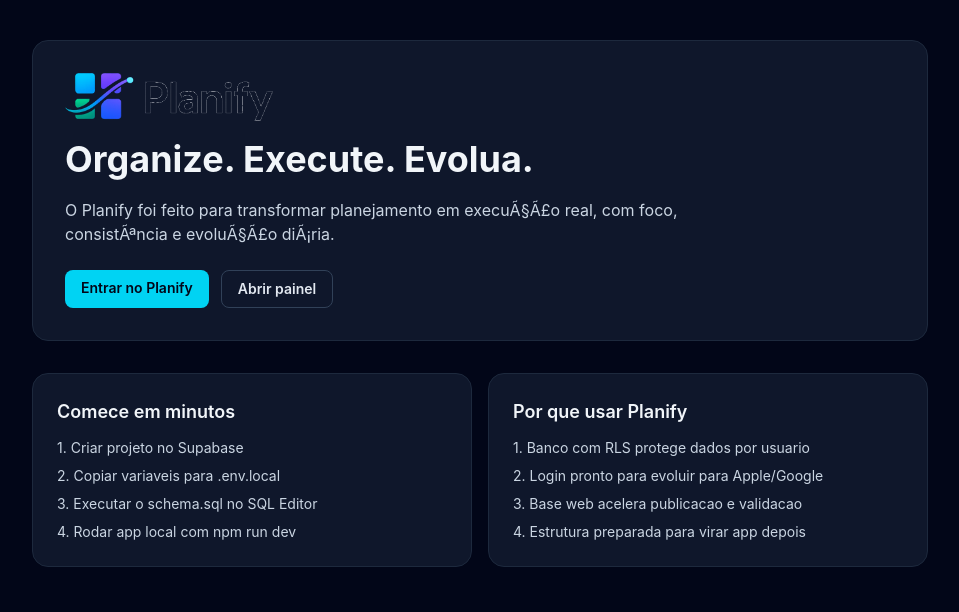
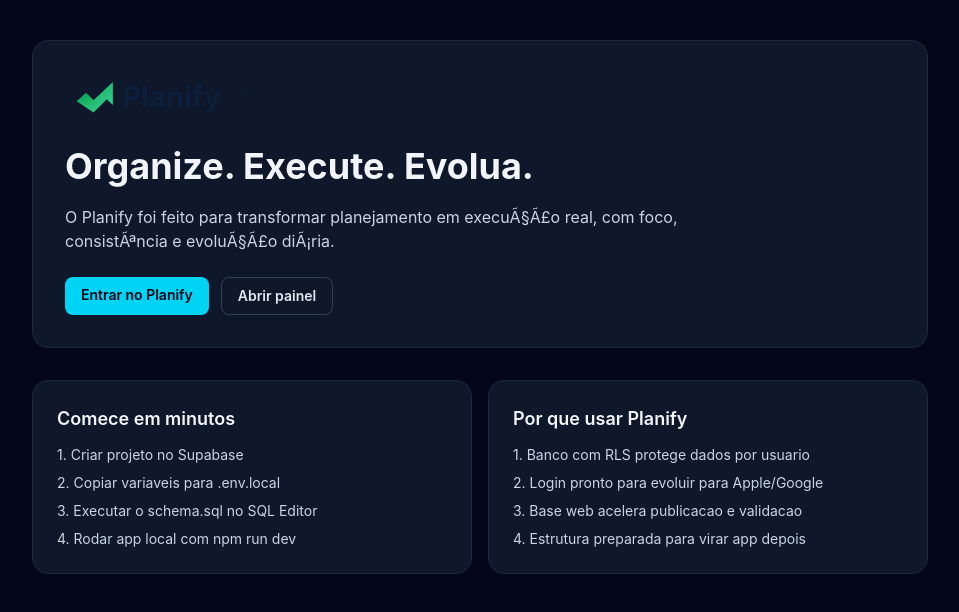
Before and after one commit to VictorZeni/planify, a Next.js app: page / in a window 1280 px wide. Shown: the top 612 px of the page, without its empty margins (160-1119 px from the left). Built offline with nearby package versions, Linux system fonts and the light colour scheme.

Commit message:
chore: apply new planify logo across app

```diff
--- a/src/app/acesso-negado/page.tsx
+++ b/src/app/acesso-negado/page.tsx
@@ -6,7 +6,7 @@
     <main className="flex min-h-screen items-center justify-center bg-slate-950 px-6 py-10 text-slate-100">
       <section className="w-full max-w-xl rounded-2xl border border-rose-500/30 bg-slate-900 p-8">
         <Image
-          src="/planify-logo.png"
+          src="/planify-logo.svg"
           alt="Planify"
           width={220}
           height={60}
--- a/src/app/auth/page.tsx
+++ b/src/app/auth/page.tsx
@@ -56,7 +56,7 @@
     <main className="min-h-screen bg-slate-950 px-6 py-10 text-slate-100">
       <div className="mx-auto w-full max-w-md rounded-2xl border border-slate-800 bg-slate-900 p-6">
         <Image
-          src="/planify-logo.png"
+          src="/planify-logo.svg"
           alt="Planify"
           width={220}
           height={60}
--- a/src/app/compra-confirmada/page.tsx
+++ b/src/app/compra-confirmada/page.tsx
@@ -6,7 +6,7 @@
     <main className="flex min-h-screen items-center justify-center bg-slate-950 px-6 py-10 text-slate-100">
       <section className="w-full max-w-2xl rounded-2xl border border-emerald-500/30 bg-slate-900 p-8">
         <Image
-          src="/planify-logo.png"
+          src="/planify-logo.svg"
           alt="Planify"
           width={220}
           height={60}
--- a/src/app/dashboard/page.tsx
+++ b/src/app/dashboard/page.tsx
@@ -204,7 +204,7 @@
         <header className="flex items-center justify-between rounded-2xl border border-white/10 bg-white/5 p-6 backdrop-blur-md">
           <div>
             <Image
-              src="/planify-logo.png"
+              src="/planify-logo.svg"
               alt="Planify"
               width={220}
               height={60}
--- a/src/app/layout.tsx
+++ b/src/app/layout.tsx
@@ -5,8 +5,8 @@
   title: "Planify",
   description: "Planify: organize, execute e evolua com foco em produtividade real.",
   icons: {
-    icon: "/planify-logo.png",
-    shortcut: "/planify-logo.png",
+    icon: "/planify-logo.svg",
+    shortcut: "/planify-logo.svg",
     apple: "/planify-logo.png",
   },
 };
--- a/src/app/pagamento/page.tsx
+++ b/src/app/pagamento/page.tsx
@@ -7,7 +7,7 @@
     <main className="flex min-h-screen items-center justify-center bg-slate-950 px-6 py-10 text-slate-100">
       <section className="w-full max-w-2xl rounded-2xl border border-white/10 bg-slate-900 p-8">
         <Image
-          src="/planify-logo.png"
+          src="/planify-logo.svg"
           alt="Planify"
           width={220}
           height={60}
--- a/src/app/page.tsx
+++ b/src/app/page.tsx
@@ -6,7 +6,7 @@
       <main className="mx-auto flex w-full max-w-4xl flex-col gap-8">
         <section className="rounded-2xl border border-slate-800 bg-slate-900 p-6 md:p-8">
           <Image
-            src="/planify-logo.png"
+            src="/planify-logo.svg"
             alt="Planify"
             width={280}
             height={80}
--- a/src/components/layout/app-sidebar.tsx
+++ b/src/components/layout/app-sidebar.tsx
@@ -105,7 +105,7 @@
     <div className="flex h-full flex-col">
       <div className="rounded-2xl border border-white/10 bg-white/5 p-3">
         <Image
-          src="/planify-logo.png"
+          src="/planify-logo.svg"
           alt="Planify"
           width={220}
           height={60}
```
Also changed, not shown: public/planify-logo.svg.
